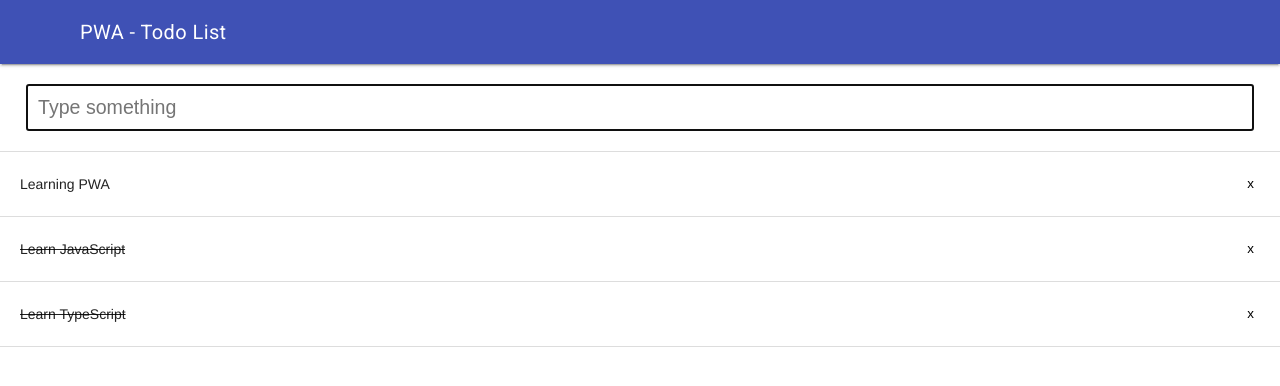
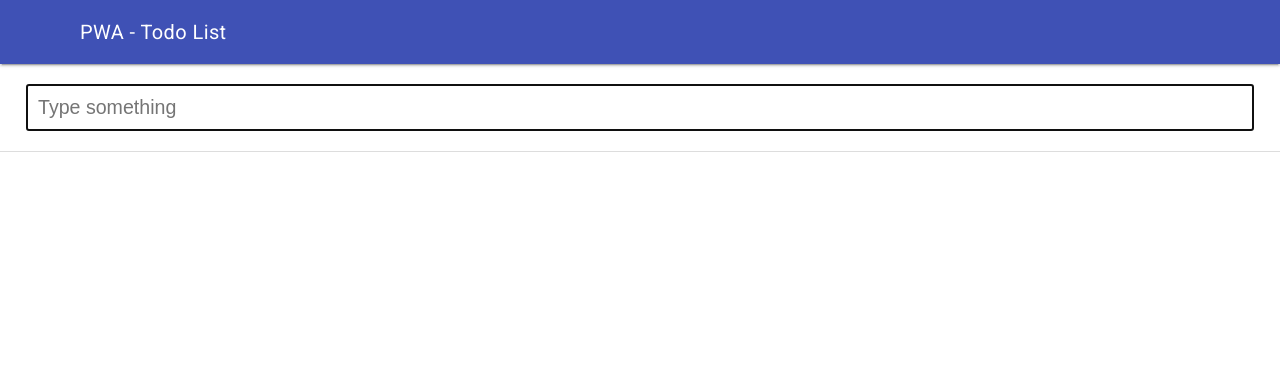
Before and after one commit to AndreOneti/DM122-T174-Todo, a website with bundled scripts: page index.html in a window 1280 px wide. Built offline with nearby package versions, Linux system fonts and the light colour scheme.

Commit message:
Clear ul on html

```diff
--- a/index.html
+++ b/index.html
@@ -34,11 +34,7 @@
         <form>
           <input type="text" name="item" placeholder="Type something" autofocus="" required="" autocomplete="off">
         </form>
-        <ul>
-          <li data-item-id="1"><span>Learning PWA</span><button>x</button></li>
-          <li data-item-id="2" class="done"><span>Learn JavaScript</span><button>x</button></li>
-          <li data-item-id="3" class="done"><span>Learn TypeScript</span><button>x</button></li>
-        </ul>
+        <ul></ul>
       </main>
     </div>
   </div>
```
